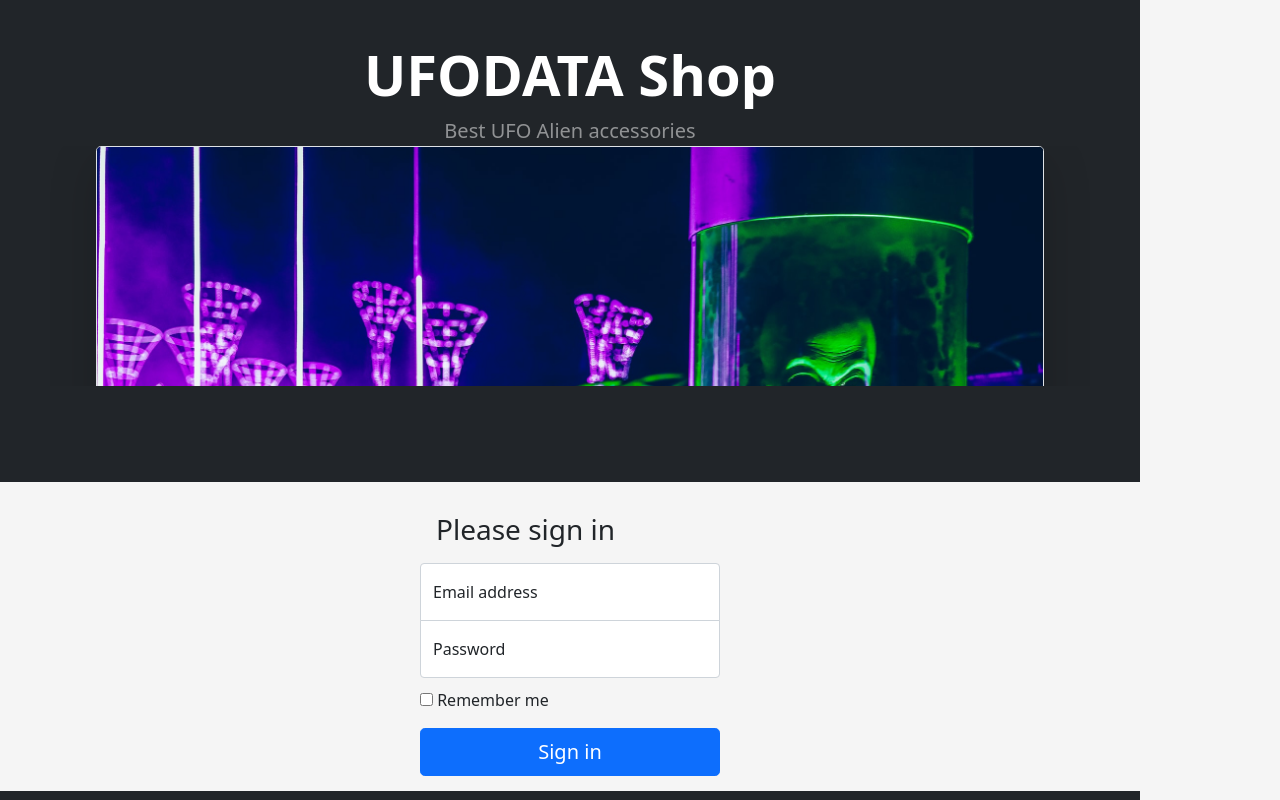
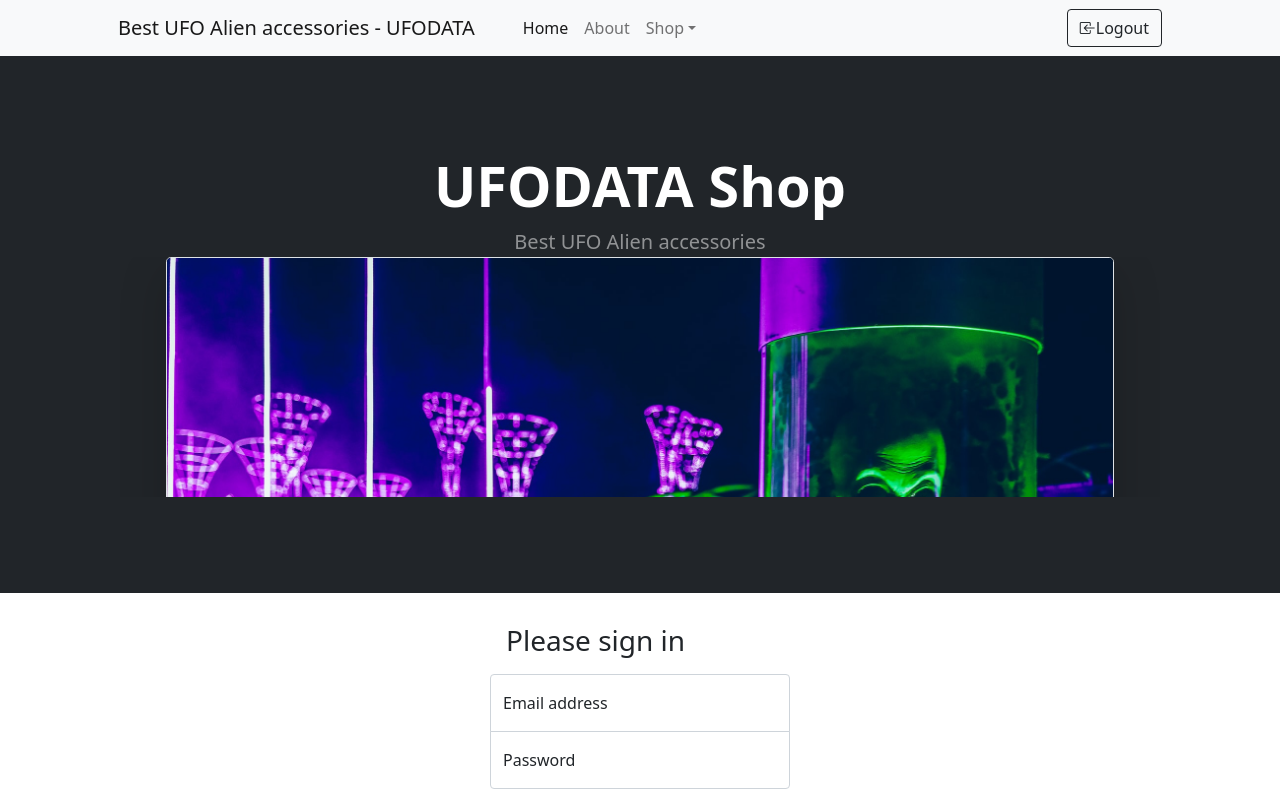
Before and after one commit to pz771114/UFODataOrgShop, a React (Create React App) app in the folder frontend/: page /login in a window 1280 px wide. Shown: the top 800 px of the page. Built offline with nearby package versions, Linux system fonts and the light colour scheme.

Commit message:
user login and logout

```diff
--- a/frontend/public/index.html
+++ b/frontend/public/index.html
@@ -40,5 +40,6 @@
       To create a production bundle, use `npm run build` or `yarn build`.
     -->
     <script src="https://cdn.jsdelivr.net/npm/bootstrap@5.0.2/dist/js/bootstrap.bundle.min.js"></script>
+    <link rel="stylesheet" href="https://cdn.jsdelivr.net/npm/bootstrap-icons@1.7.0/font/bootstrap-icons.css">
   </body>
 </html>
--- a/frontend/src/actions/userAction.js
+++ b/frontend/src/actions/userAction.js
@@ -22,3 +22,14 @@ export const login = (email, password) => async (dispatch) => {
     dispatch({ type: "LOGIN_FAIL", payload: error.message });
   }
 };
+
+//User logout
+export const logout = () => async (dispatch) => {
+  try {
+    await axios.get("/api/v1/logout");
+
+    dispatch({ type: "LOGOUT_SUCCESS" });
+  } catch (error) {
+    dispatch({ type: "LOGOUT_FAIL", payload: error.message });
+  }
+};
--- a/frontend/src/components/layout/Login.css
+++ b/frontend/src/components/layout/Login.css
@@ -1,16 +1,3 @@
-html,
-body {
-  height: 100%;
-}
-
-body {
-  display: flex;
-  align-items: center;
-  padding-top: 40px;
-  padding-bottom: 40px;
-  background-color: #f5f5f5;
-}
-
 .form-signin {
   width: 100%;
   max-width: 330px;
--- a/frontend/src/components/layout/Navigation.js
+++ b/frontend/src/components/layout/Navigation.js
@@ -1,4 +1,15 @@
+import React, { Fragement } from "react";
+import { Route, Link } from "react-router-dom";
+import { useDispatch, useSelector } from "react-redux";
+import { logout } from "../../actions/userAction";
+
 const Navigation = () => {
+  const dispatch = useDispatch();
+  const { user } = useSelector((state) => state.userLogin);
+
+  const logoutHandler = () => {
+    dispatch(logout());
+  };
   return (
     <nav className="navbar navbar-expand-lg navbar-light bg-light">
       <div className="container px-4 px-lg-5">
@@ -61,6 +72,8 @@ const Navigation = () => {
               </ul>
             </li>
           </ul>
+
+          {/*
           <form className="d-flex">
             <button className="btn btn-outline-dark" type="submit">
               <i className="bi-cart-fill me-1"></i>
@@ -70,6 +83,22 @@ const Navigation = () => {
               </span>
             </button>
           </form>
+          */}
+          {user ? (
+            <Link
+              to="/"
+              className="btn btn-outline-dark"
+              onClick={logoutHandler}
+            >
+              <i className="bi bi-box-arrow-in-left"></i>
+              Logout
+            </Link>
+          ) : (
+            <Link to="/login" className="btn btn-outline-dark">
+              <i className="bi bi-door-open-fill"></i>
+              Login
+            </Link>
+          )}
         </div>
       </div>
     </nav>
--- a/frontend/src/reducers/userReducer.js
+++ b/frontend/src/reducers/userReducer.js
@@ -23,6 +23,18 @@ export const loginReducer = (state = { user: {} }, action) => {
         error: action.payload,
       };
 
+    case "LOGOUT_SUCCESS":
+      return {
+        loading: false,
+        isAuthenticated: false,
+        user: null,
+      };
+
+    case "LOGOUT_FAIL":
+      return {
+        ...state,
+        error: action.payload,
+      };
     default:
       return state;
   }
```
Also changed, not shown: 1 other file (tests, documents, lock files or other folders).
